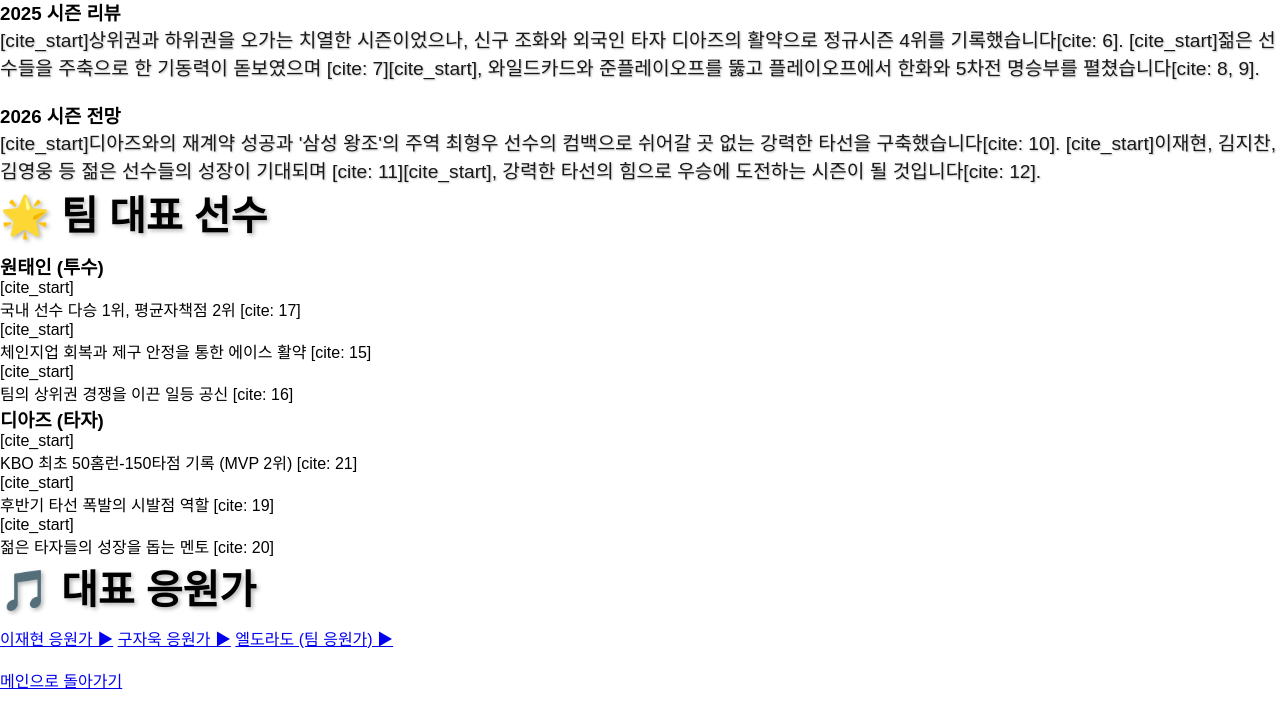
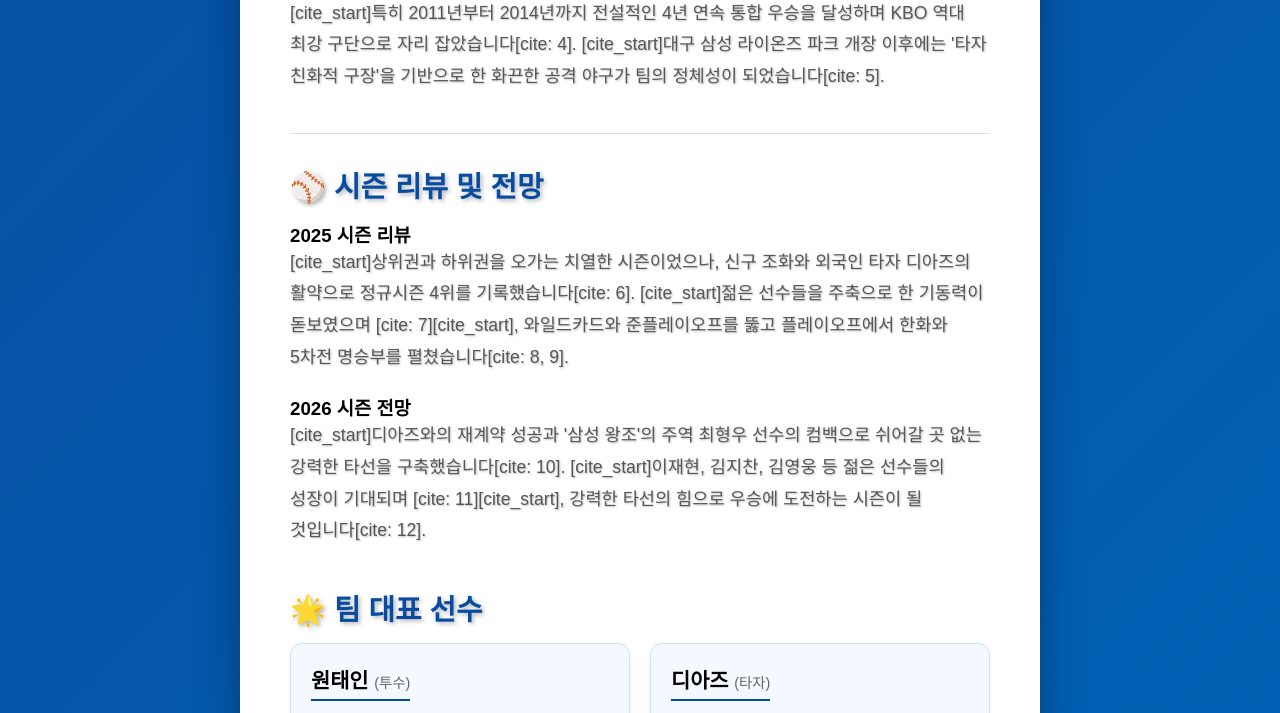
Before and after one commit to ghdrll-hash/Baseball-team-introduce, a plain HTML site: page page1.html in a window 1280 px wide. Shown: the part 587-1300 px from the top of the page. Before the commit the page ends 1279 px from the top, so only its background shows below. Drawn offline with Linux system fonts and the light colour scheme.

Commit message:
Update style.css
page1에 맞는 내용 추가, 그리고 버그 수정

```diff
--- a/style.css
+++ b/style.css
@@ -89,3 +89,164 @@ p {
     }
     h2 { font-size: 2rem; }
 }
+
+/* =========================================
+   Page 1: 삼성 라이온즈 상세 페이지 스타일
+========================================= */
+
+/* 배경 설정 */
+.page-samsung {
+    background: linear-gradient(135deg, #074CA1 0%, #0064b7 100%);
+    min-height: 100vh;
+    padding: 40px 20px;
+    display: block; /* 내용이 길어서 flex 해제 */
+}
+
+/* 컨테이너 확장 (Wide Mode) */
+.content-container.wide-mode {
+    background-color: #fff;
+    max-width: 800px; /* 폭을 넓힘 */
+    margin: 0 auto; /* 가운데 정렬 */
+    padding: 50px;
+    border-radius: 20px;
+    box-shadow: 0 10px 40px rgba(0,0,0,0.3);
+    text-align: left; /* 기본 정렬 왼쪽으로 */
+}
+
+/* 헤더 중앙 정렬 */
+.team-header {
+    text-align: center;
+    border-bottom: 4px solid #074CA1;
+    margin-bottom: 40px;
+}
+
+/* 섹션 공통 스타일 */
+.info-section {
+    margin-bottom: 40px;
+}
+
+.info-section h2 {
+    color: #074CA1;
+    font-size: 1.8rem;
+    margin-bottom: 15px;
+    display: flex;
+    align-items: center;
+    gap: 10px;
+}
+
+.info-section p {
+    font-size: 1.1rem;
+    line-height: 1.8;
+    color: #444;
+    margin-bottom: 10px;
+    word-break: keep-all;
+}
+
+/* 구분선 */
+.divider {
+    border: 0;
+    height: 1px;
+    background: #ddd;
+    margin: 30px 0;
+}
+
+/* 선수 소개 그리드 (카드 배치) */
+.player-grid {
+    display: flex;
+    gap: 20px;
+}
+
+.player-card {
+    flex: 1;
+    background: #f4f9ff;
+    border: 1px solid #cce0ff;
+    padding: 20px;
+    border-radius: 12px;
+    box-shadow: 0 4px 6px rgba(0,0,0,0.05);
+}
+
+.player-card h3 {
+    color: #000;
+    font-size: 1.3rem;
+    margin-bottom: 15px;
+    border-bottom: 2px solid #074CA1;
+    padding-bottom: 5px;
+    display: inline-block;
+}
+
+.player-card .position {
+    font-size: 0.9rem;
+    color: #666;
+    font-weight: normal;
+}
+
+.player-card ul {
+    list-style-type: none;
+    padding-left: 0;
+}
+
+.player-card li {
+    position: relative;
+    padding-left: 15px;
+    margin-bottom: 8px;
+    font-size: 1rem;
+    color: #555;
+    line-height: 1.5;
+}
+
+.player-card li::before {
+    content: "•";
+    color: #074CA1;
+    position: absolute;
+    left: 0;
+    font-weight: bold;
+}
+
+/* 응원가 버튼 스타일 */
+.links-box {
+    display: flex;
+    flex-wrap: wrap;
+    gap: 15px;
+}
+
+.song-btn {
+    background-color: #333;
+    color: white;
+    padding: 12px 20px;
+    border-radius: 8px;
+    text-decoration: none;
+    font-weight: bold;
+    transition: 0.3s;
+    font-size: 0.95rem;
+}
+
+.song-btn:hover {
+    background-color: #d00; /* 유튜브 레드 컬러 포인트 */
+    transform: translateY(-2px);
+}
+
+/* 하단 돌아가기 버튼 중앙 정렬 */
+.back-btn {
+    display: block;
+    width: fit-content;
+    margin: 0 auto;
+    text-align: center;
+}
+
+/* 모바일 최적화 */
+@media (max-width: 768px) {
+    .content-container.wide-mode { padding: 30px 20px; }
+    .player-grid { flex-direction: column; } /* 모바일에서는 선수 카드 세로로 */
+    .links-box { flex-direction: column; }
+    .song-btn { text-align: center; }
+}
+
+/* =========================================
+   [버그 수정] 상세 페이지 스크롤 활성화
+   메인 화면의 '스크롤 잠금' 설정을 해제합니다.
+========================================= */
+body.page-samsung {
+    height: auto !important;      /* 화면 높이를 콘텐츠 길이에 맞게 늘림 */
+    overflow-y: auto !important;  /* 세로 스크롤 허용 */
+    overflow-x: hidden;           /* 가로 스크롤은 방지 */
+}
```
